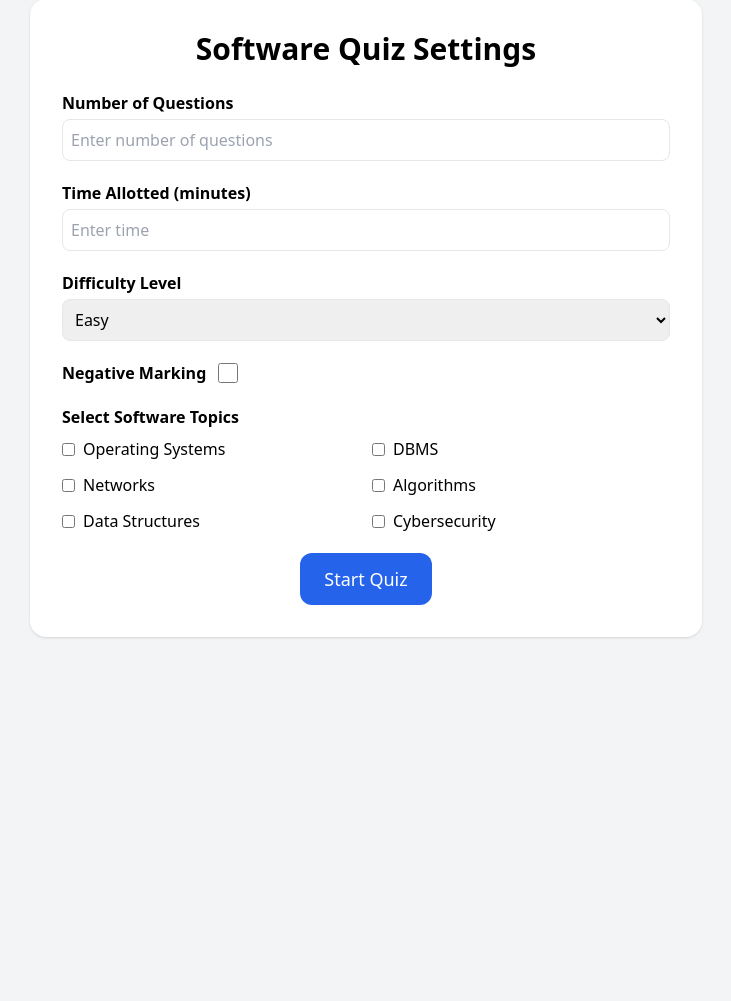
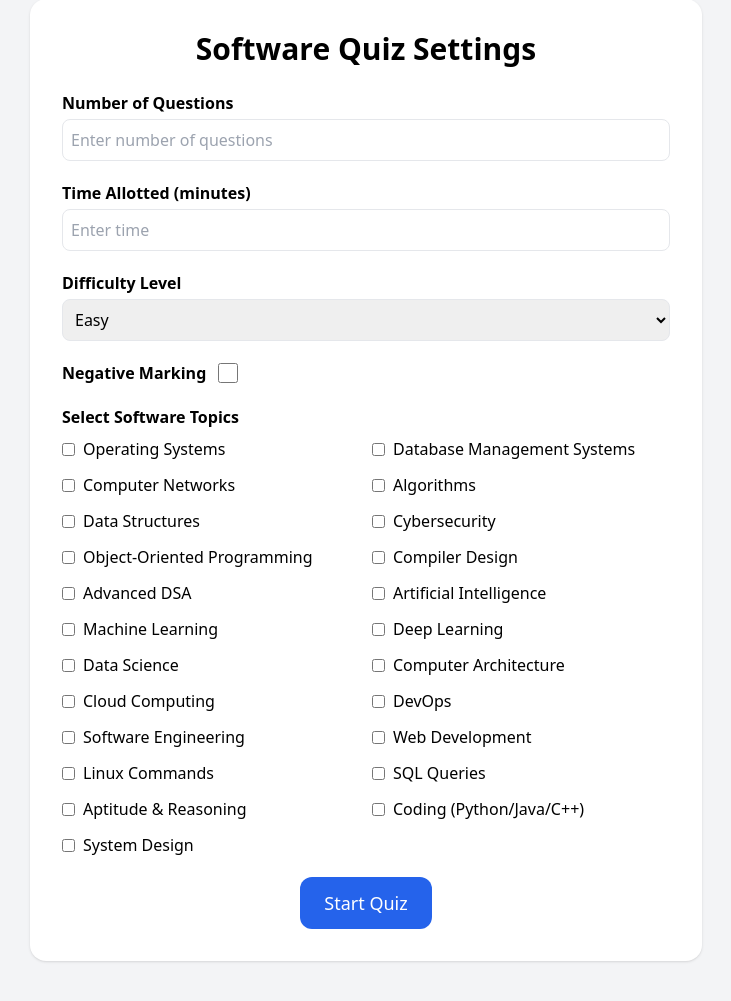
Before and after one commit to adarsh2023calc/JEEprep, a Django app: page /software_quiz.html in a window 1280 px wide. Shown: the part 41-1042 px from the top of the page, without its empty margins (274-1005 px from the left). Before the commit the page ends 679 px from the top, so only its background shows below. Run offline with Django 5.2, Linux system fonts and the light colour scheme; some libraries are stand-ins or nearby versions.

Commit message:
modified:   jeeprep/apti/templates/aptitude_quiz.html 	modified:   jeeprep/apti/templates/assesment.html 	modified:   jeeprep/apti/templates/software_quiz.html

```diff
--- a/jeeprep/apti/templates/aptitude_quiz.html
+++ b/jeeprep/apti/templates/aptitude_quiz.html
@@ -124,7 +124,7 @@
 
       const data = {
         number: number,
-        time: time || 10,
+        time: time,
         difficulty: document.getElementById("difficulty").value,
         isNegative: document.getElementById("negative").checked,
         topics: topics
@@ -149,6 +149,8 @@
 
         localStorage.setItem("quiz_data",JSON.stringify(result));
 
+        localStorage.setItem("time",time);
+
         // redirect only after success
         window.location.href = "/assesment.html";
 
--- a/jeeprep/apti/templates/software_quiz.html
+++ b/jeeprep/apti/templates/software_quiz.html
@@ -63,12 +63,35 @@
       <div>
         <label class="block font-semibold mb-2">Select Software Topics</label>
         <div class="grid grid-cols-2 gap-3">
-          <label class="flex items-center space-x-2"><input id="os" type="checkbox"> <span>Operating Systems</span></label>
-          <label class="flex items-center space-x-2"><input id="dbms" type="checkbox"> <span>DBMS</span></label>
-          <label class="flex items-center space-x-2"><input id="networks" type="checkbox"> <span>Networks</span></label>
-          <label class="flex items-center space-x-2"><input id="algo" type="checkbox"> <span>Algorithms</span></label>
-          <label class="flex items-center space-x-2"><input id="ds" type="checkbox"> <span>Data Structures</span></label>
-          <label class="flex items-center space-x-2"><input id="cyber" type="checkbox"> <span>Cybersecurity</span></label>
+        <label class="flex items-center space-x-2"><input id="os" type="checkbox"> <span>Operating Systems</span></label>
+      <label class="flex items-center space-x-2"><input id="dbms" type="checkbox"> <span>Database Management Systems</span></label>
+      <label class="flex items-center space-x-2"><input id="networks" type="checkbox"> <span>Computer Networks</span></label>
+      <label class="flex items-center space-x-2"><input id="algo" type="checkbox"> <span>Algorithms</span></label>
+      <label class="flex items-center space-x-2"><input id="ds" type="checkbox"> <span>Data Structures</span></label>
+      <label class="flex items-center space-x-2"><input id="cyber" type="checkbox"> <span>Cybersecurity</span></label>
+
+      <label class="flex items-center space-x-2"><input id="oops" type="checkbox"> <span>Object-Oriented Programming</span></label>
+      <label class="flex items-center space-x-2"><input id="compiler" type="checkbox"> <span>Compiler Design</span></label>
+      <label class="flex items-center space-x-2"><input id="dsa" type="checkbox"> <span>Advanced DSA</span></label>
+
+      <label class="flex items-center space-x-2"><input id="ai" type="checkbox"> <span>Artificial Intelligence</span></label>
+      <label class="flex items-center space-x-2"><input id="ml" type="checkbox"> <span>Machine Learning</span></label>
+      <label class="flex items-center space-x-2"><input id="dl" type="checkbox"> <span>Deep Learning</span></label>
+      <label class="flex items-center space-x-2"><input id="dsml" type="checkbox"> <span>Data Science</span></label>
+
+      <label class="flex items-center space-x-2"><input id="cnc" type="checkbox"> <span>Computer Architecture</span></label>
+      <label class="flex items-center space-x-2"><input id="cloud" type="checkbox"> <span>Cloud Computing</span></label>
+      <label class="flex items-center space-x-2"><input id="devops" type="checkbox"> <span>DevOps</span></label>
+
+      <label class="flex items-center space-x-2"><input id="software" type="checkbox"> <span>Software Engineering</span></label>
+      <label class="flex items-center space-x-2"><input id="web" type="checkbox"> <span>Web Development</span></label>
+      <label class="flex items-center space-x-2"><input id="linux" type="checkbox"> <span>Linux Commands</span></label>
+      <label class="flex items-center space-x-2"><input id="sql" type="checkbox"> <span>SQL Queries</span></label>
+
+      <label class="flex items-center space-x-2"><input id="aptitude" type="checkbox"> <span>Aptitude & Reasoning</span></label>
+      <label class="flex items-center space-x-2"><input id="coding" type="checkbox"> <span>Coding (Python/Java/C++)</span></label>
+      <label class="flex items-center space-x-2"><input id="systemdesign" type="checkbox"> <span>System Design</span></label>
+
         </div>
       </div>
 
@@ -102,8 +125,30 @@
         networks: document.getElementById("networks").checked,
         algorithms: document.getElementById("algo").checked,
         DS: document.getElementById("ds").checked,
-        cyber: document.getElementById("cyber").checked
-      };
+        cyber: document.getElementById("cyber").checked,
+
+        oops: document.getElementById("oops").checked,
+        compiler: document.getElementById("compiler").checked,
+        dsa: document.getElementById("dsa").checked,
+
+        ai: document.getElementById("ai").checked,
+        ml: document.getElementById("ml").checked,
+        dl: document.getElementById("dl").checked,
+        dsml: document.getElementById("dsml").checked,
+
+        architecture: document.getElementById("cnc").checked,
+        cloud: document.getElementById("cloud").checked,
+        devops: document.getElementById("devops").checked,
+
+        software: document.getElementById("software").checked,
+        web: document.getElementById("web").checked,
+        linux: document.getElementById("linux").checked,
+        sql: document.getElementById("sql").checked,
+
+        aptitude: document.getElementById("aptitude").checked,
+        coding: document.getElementById("coding").checked,
+        systemdesign: document.getElementById("systemdesign").checked,
+};
 
       // ensure at least one topic checked
       if (!Object.values(topics).some(v => v === true)) {
@@ -111,9 +156,11 @@
         return;
       }
 
+
+      console.log("time",time);
       const data = {
         number: number,
-        time: time || 10,
+        time: time,
         difficulty: document.getElementById("difficulty").value,
         isNegative: document.getElementById("negative").checked,
         topics: topics
@@ -137,7 +184,7 @@
         const result = JSON.parse(raw);
 
         localStorage.setItem("quiz_data",JSON.stringify(result));
-
+        localStorage.setItem("time",time);
         // redirect only after success
         window.location.href = "/assesment.html";
 
```
Also changed, not shown: jeeprep/apti/templates/assesment.html (+2 -8 lines).
